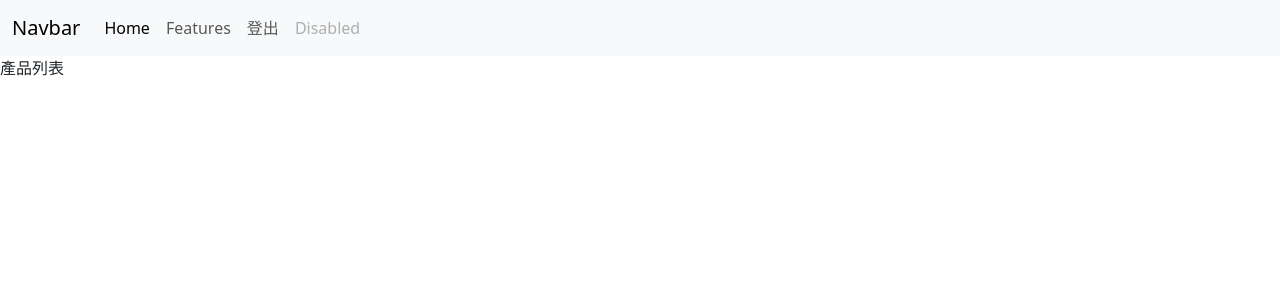
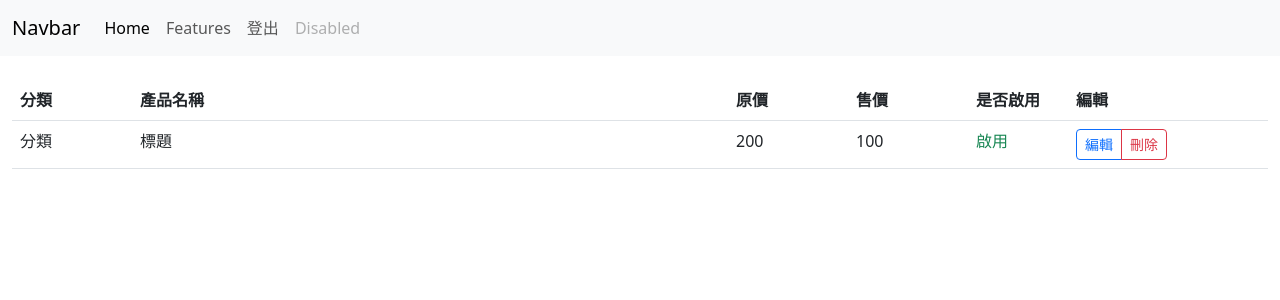
Before and after one commit to bryanlincode/vue3-shoppicart-background, a Vue app: page /#/dashboard/product in a window 1280 px wide. Shown: the top 300 px of the page. Built offline with nearby package versions, Linux system fonts and the light colour scheme; no server answers.

Commit message:
新增產品列表

```diff
--- a/src/views/Dashboard.vue
+++ b/src/views/Dashboard.vue
@@ -1,6 +1,8 @@
 <template>
      <Navbar></Navbar>
-     <router-view/>
+      <div class="container-fluid">
+          <router-view/>
+      </div>
 </template>
 
 <script>
--- a/src/views/Product.vue
+++ b/src/views/Product.vue
@@ -1,3 +1,35 @@
 <template>
-    產品列表
+    <table class="table mt-4">
+      <thead>
+        <tr>
+          <th width="120">分類</th>
+          <th>產品名稱</th>
+          <th width="120">原價</th>
+          <th width="120">售價</th>
+          <th width="100">是否啟用</th>
+          <th width="200">編輯</th>
+        </tr>
+      </thead>
+      <tbody>
+        <tr>
+          <td>分類</td>
+          <td>標題</td>
+          <td class="text-right">
+            200
+          </td>
+          <td class="text-right">
+            100
+          </td>
+          <td>
+            <span class="text-success">啟用</span>
+          </td>
+          <td>
+            <div class="btn-group">
+              <button class="btn btn-outline-primary btn-sm">編輯</button>
+              <button class="btn btn-outline-danger btn-sm">刪除</button>
+            </div>
+          </td>
+        </tr>
+      </tbody>
+    </table>
 </template>
```
